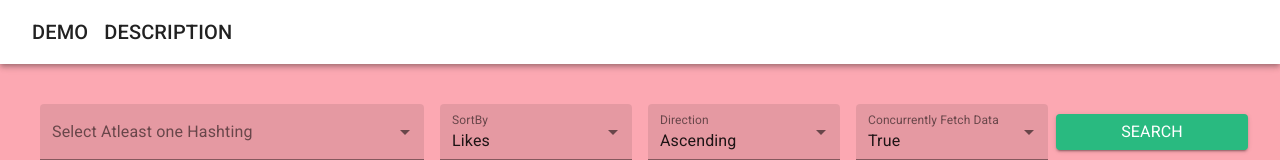
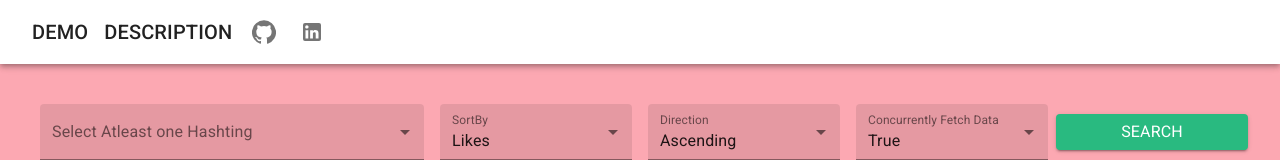
Before and after one commit to kunalgulati/express-api, a Next.js app in the folder client/: page / in a window 1280 px wide. Shown: the top 160 px of the page. Built offline with nearby package versions, Linux system fonts and the light colour scheme.

Commit message:
github and linkdin icons added

```diff
--- a/client/components/NavBar.js
+++ b/client/components/NavBar.js
@@ -1,12 +1,15 @@
 import React from 'react';
 import { useRouter } from 'next/router'
-
-
 import { makeStyles } from '@material-ui/core/styles';
 import AppBar from '@material-ui/core/AppBar';
 import Toolbar from '@material-ui/core/Toolbar';
 import Typography from '@material-ui/core/Typography';
 import Button from '@material-ui/core/Button';
+import IconButton from '@material-ui/core/IconButton';
+import LinkedInIcon from '@material-ui/icons/LinkedIn';
+
+/** Icons */
+import GitHubIcon from '@material-ui/icons/GitHub';
 
 const useStyles = makeStyles((theme) => ({
   root: {
@@ -53,6 +56,12 @@ export default function ButtonAppBar() {
           <Button color="inherit" onClick={handleAboutClick}>
             <Typography variant="h6" className={classes.title}>Description</Typography>
           </Button>
+          <IconButton  target="_blank" href="https://github.com/kunalgulati/express-api" >
+            <GitHubIcon />
+          </IconButton>
+          <IconButton  target="_blank" href="https://www.linkedin.com/in/kunal-gulati-a02b1b5b/" >
+            <LinkedInIcon />
+          </IconButton>
         </Toolbar>
       </AppBar>
     </div>
--- a/client/package.json
+++ b/client/package.json
@@ -9,6 +9,7 @@
   },
   "dependencies": {
     "@material-ui/core": "^4.11.0",
+    "@material-ui/icons": "^4.9.1",
     "next": "9.5.2",
     "prop-types": "^15.7.2",
     "react": "16.13.1",
--- a/client/pages/index.js
+++ b/client/pages/index.js
@@ -126,7 +126,6 @@ export default function Home() {
       /** Set the tags */
       for (const key in hashtagsState) { if (hashtagsState[key] == true) { tagsArray.push(key) } }
       if (tagsArray.length != 0) { tagsParam = tagsArray.toString() }
-
 
       const url = `https://murmuring-garden-33963.herokuapp.com/api/posts?tags=${tagsParam}&sortBy=${sortBy}&direction=${direction}&concurrentProcess=${concurrentFetchingData}`
       var ajaxTime= new Date().getTime();
```
Also changed, not shown: 1 other file (tests, documents, lock files or other folders).
